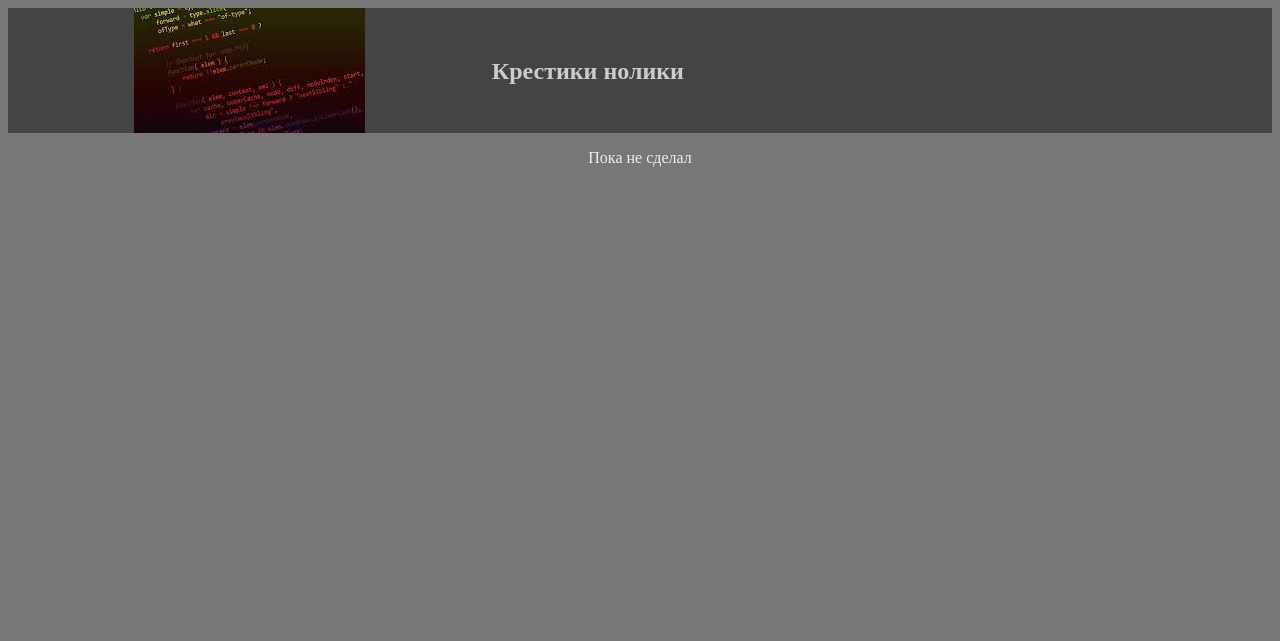
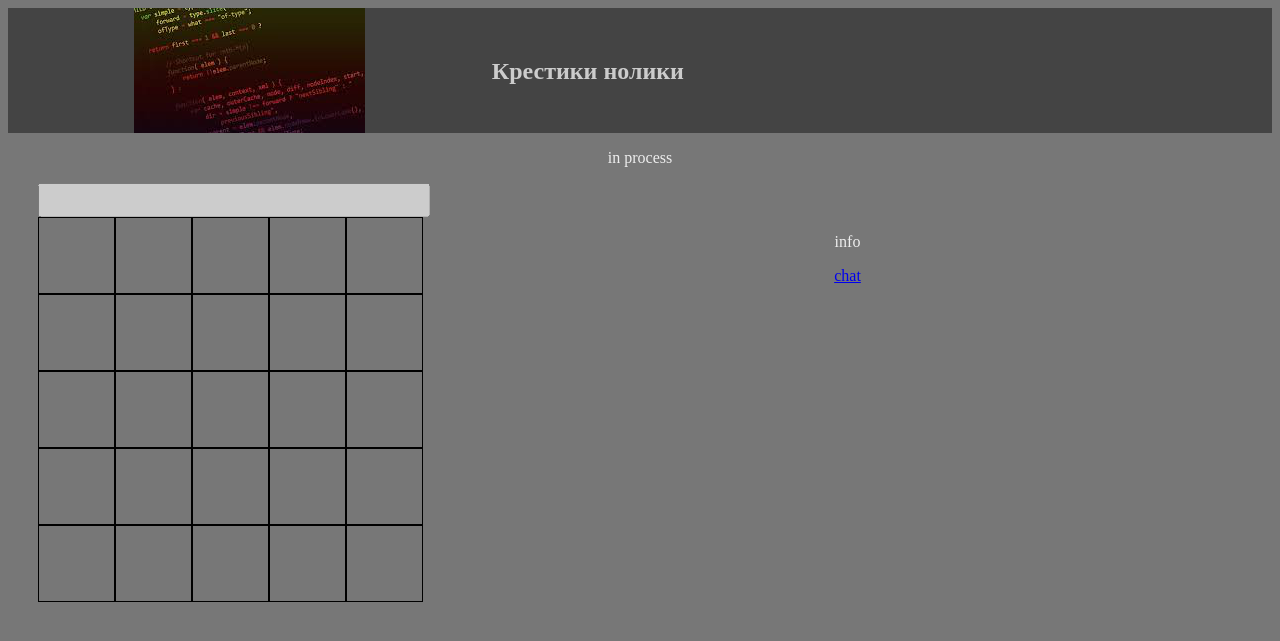
Before and after one commit to joknife/minigames, a PHP site: page /tictac in a window 1280 px wide. Shown: the top 641 px of the page. Run offline with PHP 8.4, Linux system fonts and the light colour scheme; some libraries are stand-ins or nearby versions.

Commit message:
just save ))

```diff
--- a/style.css
+++ b/style.css
@@ -79,3 +79,32 @@ p ,#hint {
 #name{
 	color: blue;
 }
+
+/* tt */
+
+#tt_area{
+	margin-left: 30px;
+	width: 400px;
+}
+
+#status{
+	font-size: 24px;
+	text-align:center;
+	width:96%;
+	color: black;
+}
+
+.cell{
+	float: left;
+	line-height: 75px;
+	font-size: 36px;
+	display: inline-block;
+	width: 75px;
+	height: 75px;
+	text-align: center;
+	border: solid 1px black;
+}
+
+#info{
+
+}
--- /dev/null
+++ b/tt.js
@@ -0,0 +1,8 @@
+var size = 5;
+
+//generate tic tac cells
+var cell = "<div class = 'cell'></div>";
+
+for (var i =1; i <= size*size; i++) {
+	$('#field').append(cell);
+}
--- a/views/chat.php
+++ b/views/chat.php
@@ -7,8 +7,7 @@
 		Вы вошли как <span id="name"> <?php echo $name; ?></span>.
 		<br>
 		Отправте 'out' чтоб выйти.
-		<input  id="msg" type="text" placeholder="НАПИШИ СЮДА И НАЖМИ ENTER">
-		</input>
+		<input  id="msg" type="text" placeholder="НАПИШИ СЮДА И НАЖМИ ENTER"/>
 	</div>
 
 	<div id="text">
--- a/views/login.php
+++ b/views/login.php
@@ -1,7 +1,7 @@
 <div id="login">
 
-	<p>ИМЯ</p>  <input type="text" id="username">
-	<p>ПАРОЛЬ</p>  <input type="password" id="pass">
+	<p>ИМЯ</p>  <input type="text" id="username"/>
+	<p>ПАРОЛЬ</p>  <input type="password" id="pass"/>
  	<!--input type="submit" value="Войти" id="go" onclick="login()"-->
  	<button id="go" onclick="login()">Войти</button>
 
--- a/views/tictac.php
+++ b/views/tictac.php
@@ -1 +1,12 @@
-<p>Пока не сделал</p>
+<p>in process</p>
+<div id="tt_area">
+	<input type="text" id="status" disabled />
+	<div id="field">
+
+	</div>
+
+</div>
+<p id="info">info</p>
+
+<p><a href="chat">chat</a></p>
+<script type="text/javascript" src="tt.js"></script>
```
